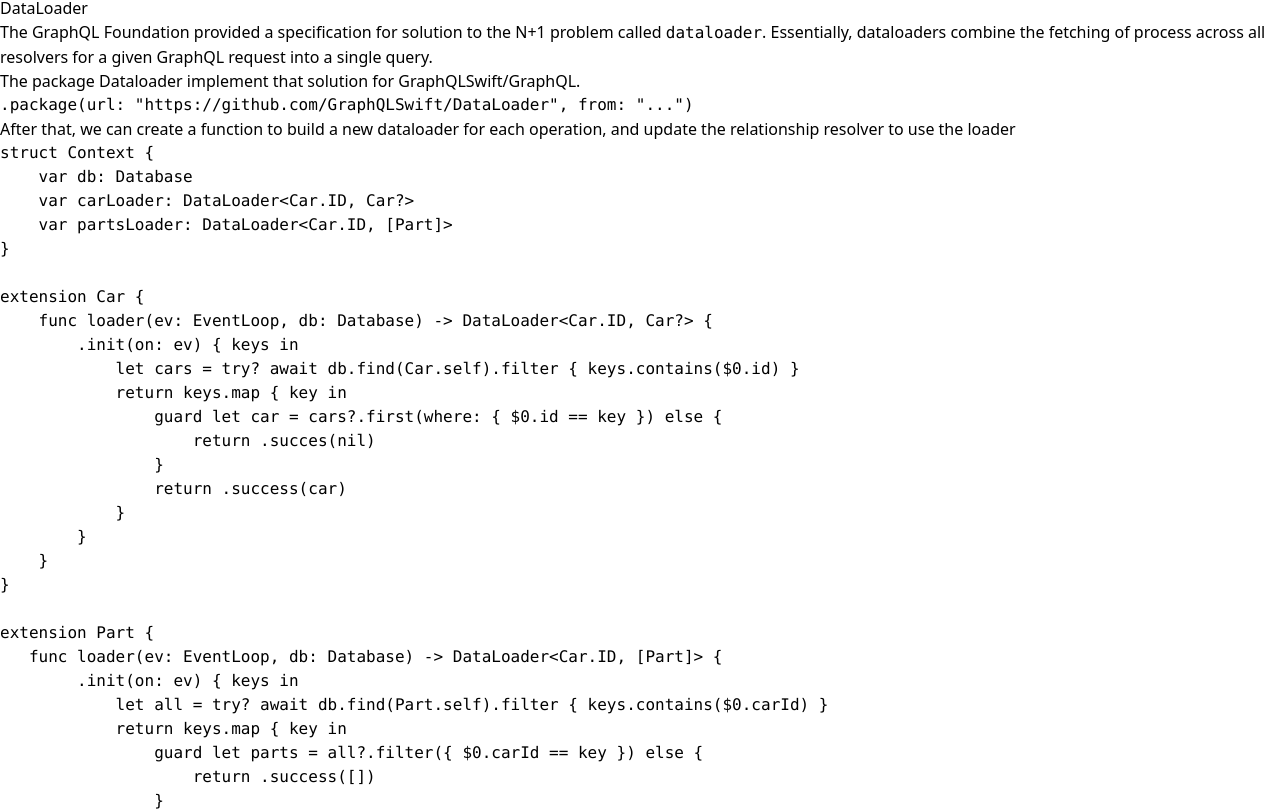
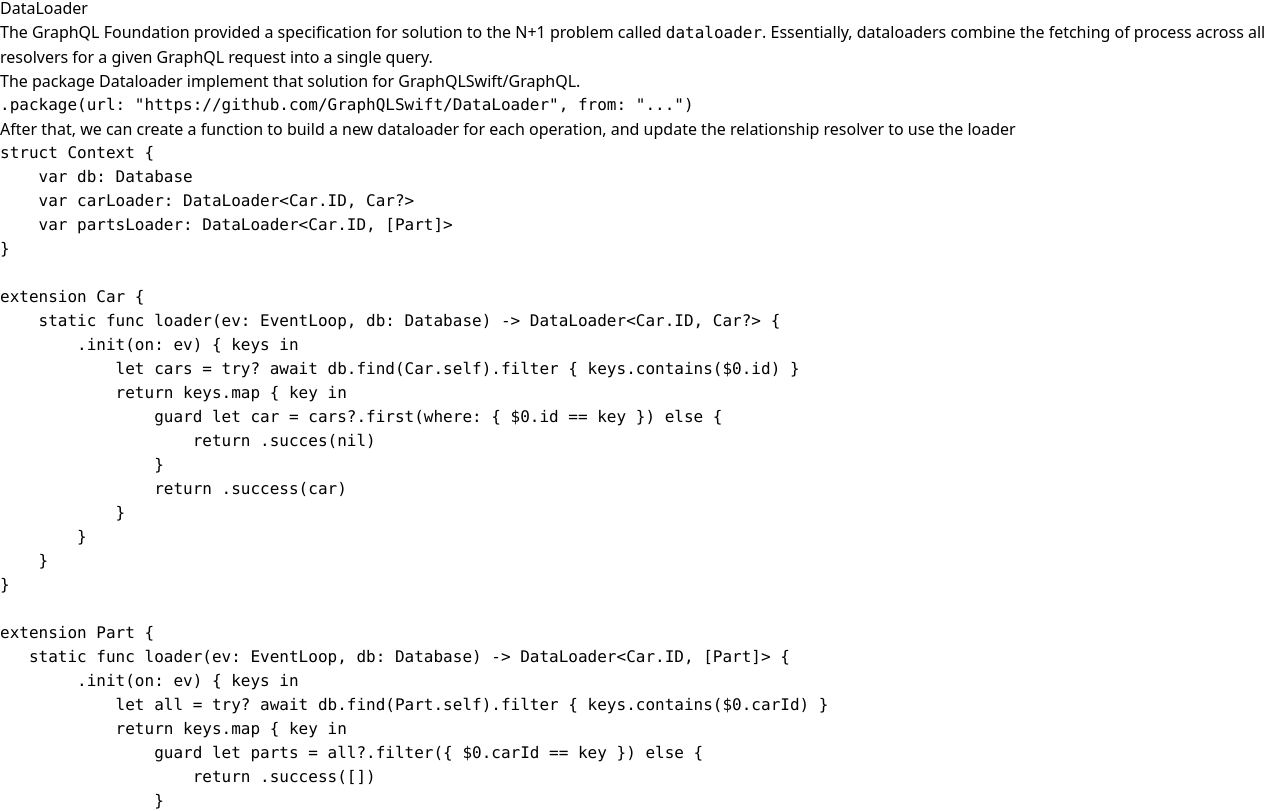
Before and after one commit to d-exclaimation/pioneer, a Next.js app in the folder Documentation/: page /docs/fundamentals/relationship in a window 1280 px wide. Shown: the part 1736-2547 px from the top of the page. Built offline with nearby package versions, Linux system fonts and the light colour scheme.

Commit message:
doc: Fixed documentations

```diff
--- a/Documentation/pages/docs/fundamentals/relationship.mdx
+++ b/Documentation/pages/docs/fundamentals/relationship.mdx
@@ -159,7 +159,7 @@ struct Context {
 }
 
 extension Car {
-    func loader(ev: EventLoop, db: Database) -> DataLoader<Car.ID, Car?> {
+    static func loader(ev: EventLoop, db: Database) -> DataLoader<Car.ID, Car?> {
         .init(on: ev) { keys in
             let cars = try? await db.find(Car.self).filter { keys.contains($0.id) }
             return keys.map { key in
@@ -173,7 +173,7 @@ extension Car {
 }
 
 extension Part {
-   func loader(ev: EventLoop, db: Database) -> DataLoader<Car.ID, [Part]> {
+   static func loader(ev: EventLoop, db: Database) -> DataLoader<Car.ID, [Part]> {
         .init(on: ev) { keys in
             let all = try? await db.find(Part.self).filter { keys.contains($0.carId) }
             return keys.map { key in
--- a/Documentation/pages/docs/fundamentals/subscriptions.mdx
+++ b/Documentation/pages/docs/fundamentals/subscriptions.mdx
@@ -2,7 +2,7 @@ import { Callout } from 'nextra-theme-docs'
 
 # Subscriptions
 
-Subscriptions are long-lasting GraphQL read operations that can update their result whenever a particular server-side event occurs. Subscriptions are most commonly used tp pushed updated results from the server to subscribing clients.
+Subscriptions are long-lasting GraphQL read operations that can update their result whenever a particular server-side event occurs. Subscriptions are most commonly used to pushed updated results from the server to subscribing clients.
 
 ## Resolving a subscription
 
```
